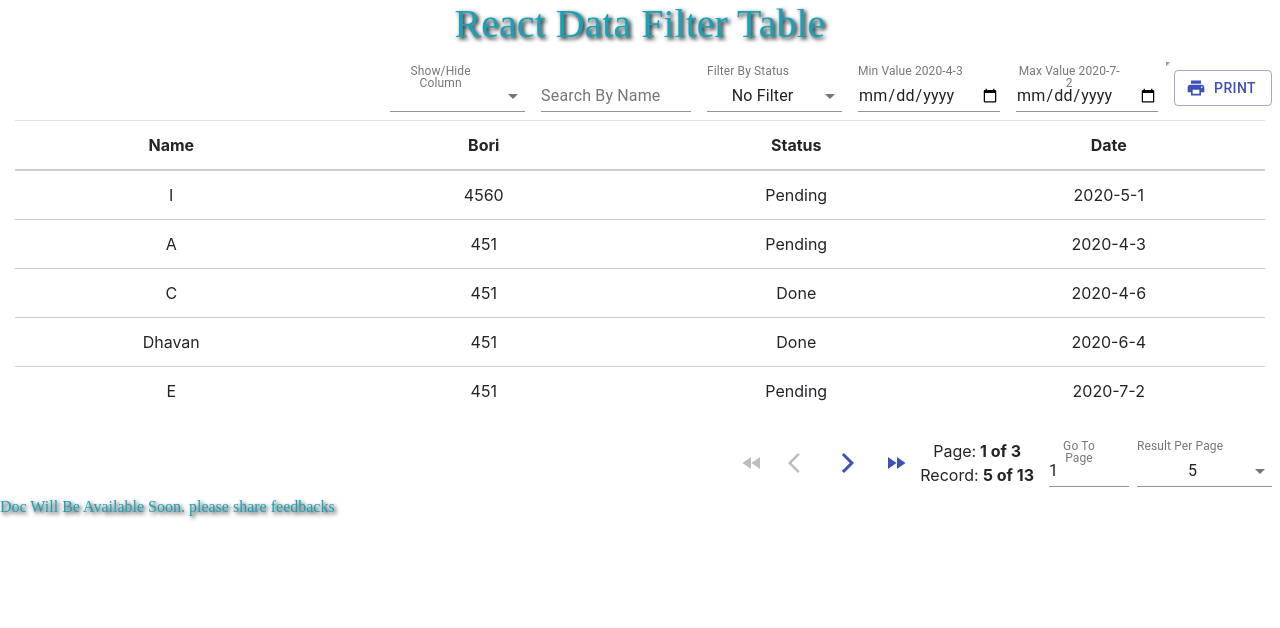
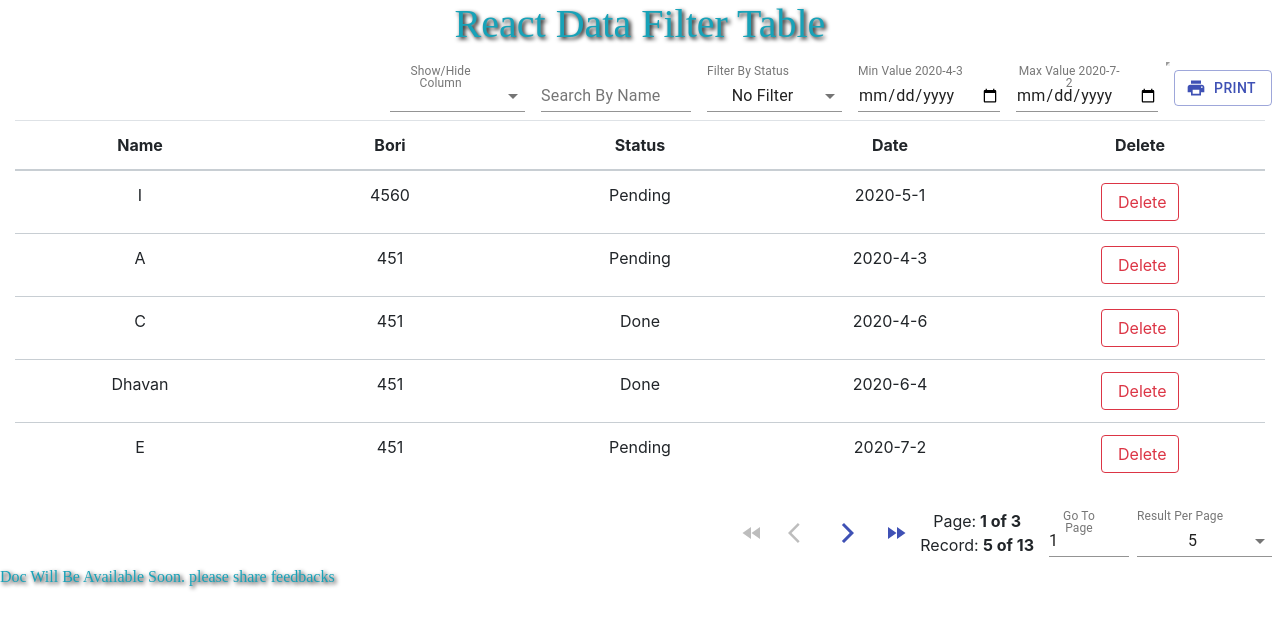
Before and after one commit to Dhavansinghal/react-datatable, a React (Create React App) app: page / in a window 1280 px wide. Shown: the top 628 px of the page. Built offline with nearby package versions, Linux system fonts and the light colour scheme.

Commit message:
Delete Option

```diff
--- a/src/MyTable.js
+++ b/src/MyTable.js
@@ -75,15 +75,6 @@
 };
 
 const initialColumnProps = [
-    // {
-    //     Header: "Delete",
-    //     Cell: ({ row }) => (
-    //         <Button block color="ghost-danger" value={row.original.id} onClick={this.deleteRow}>
-    //             <i className="fa fa-trash "></i>&nbsp;Delete
-    //         </Button>
-    //     ),
-    //     Filter: false
-    // },
     {
         Header: "Name",
         id: "name_id",
@@ -105,6 +96,14 @@
         Filter: "daterange",
     },
 ];
+
+initialColumnProps.push({
+    Header: "Delete",
+    id:'delete_button'
+})
+
+
+
 
 const randomDate =()=> {
     let date = new Date(+(new Date()) - Math.floor(Math.random()*10000000000))
@@ -128,8 +127,10 @@
     ["Q", 451,"Done",randomDate()],
 ];
 
-
-
+//Add Id For Delete (Ask User to provide Unique Value And Check (Data.length == columns.length-1) )
+initialDataProps.forEach((item,inde) => {
+    item.push(inde)
+})
 
 class MyTable extends Component {
     constructor(props) {
@@ -176,6 +177,14 @@
             pri.print();
         }, 1000);
     };
+
+    //Delete A Row
+    deleteRow = (event) => {
+        let index = parseInt(event.target.value)
+        var {filterData} = this.state
+        filterData = filterData.filter((row) => { return row[row.length-1] !== index})
+        this.setState({filterData})
+    }
 
     //Sorting Functions
     getSortByToggleProps = (event) => {
@@ -436,11 +445,13 @@
         })
     }
 
+
     render() {
         const {classes} = this.props;
         const {columns, filterData,pageNumber,pageRow,pageCount} = this.state;
 
         const {canNextPage, canPreviousPage} = this.state;
+        const rowDataLength = filterData[0].length;
 
 
         return (
@@ -470,6 +481,7 @@
                                 onChange={this.showHideColumn}
                                 >
                                 {columns.map((column,index) => (
+
                                     <MenuItem key={column.id} value={index}>
                                         <Checkbox checked={column.showHideCheck} />
                                         <ListItemText primary={column.Header} />
@@ -542,7 +554,7 @@
                                                 animate={{opacity: 1,y:0}}
                                                 exit={{ opacity: 0, y:-10 }}
                                             >
-                                                {row.map((cell,i) => {
+                                                {row.slice(0,rowDataLength-1).map((cell,i) => {
                                                     return (
                                                         <motion.td
                                                             key={i}
@@ -555,6 +567,16 @@
                                                         </motion.td>
                                                     );
                                                 })}
+                                                <motion.td
+                                                    style={{borderTop:'1px solid #c8ced3',display:columns[columns.length-1].showHideCheck ? "":"none" }}
+                                                    initial={{opacity: 0,y:-10}}
+                                                    animate={{opacity: 1,y:0}}
+                                                    exit={{ opacity: 0.4, y:-10 }}
+                                                >
+                                                    <button className="btn btn-outline-danger" value={row[rowDataLength-1]} onClick={this.deleteRow}>
+                                                        <i className="fa fa-trash"></i>&nbsp;Delete
+                                                    </button>
+                                                </motion.td>
                                             </motion.tr>
                                         );
                                     })}
```
